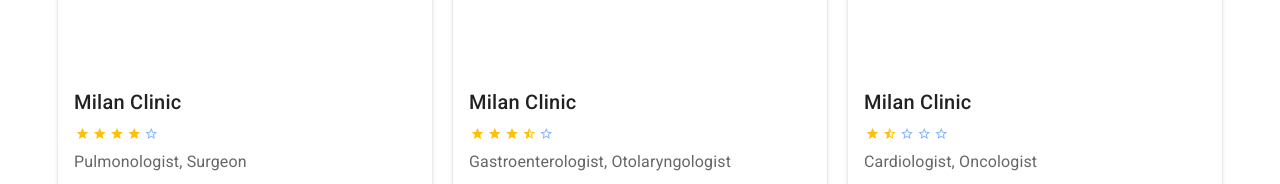
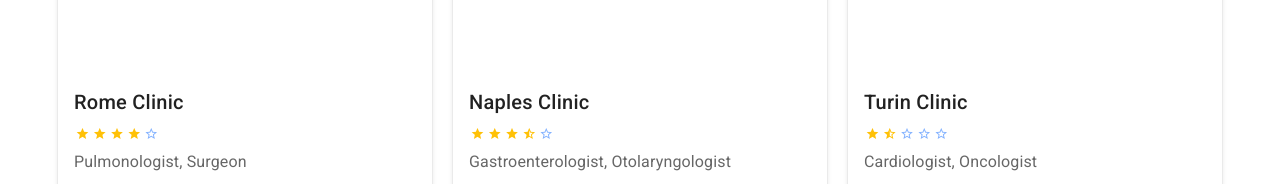
Before and after one commit to ho3einmolavi/health-care, a Nuxt app: page / in a window 1280 px wide. Shown: the part 292-476 px from the top of the page. Built offline with nearby package versions, Linux system fonts and the light colour scheme.

Commit message:
add cities

```diff
--- a/components/Clinic.vue
+++ b/components/Clinic.vue
@@ -10,7 +10,7 @@
 
     <v-img height="250" src="/img/clinic.jpg"></v-img>
 
-    <v-card-title>Milan Clinic</v-card-title>
+    <v-card-title>{{ randomCity() }} Clinic</v-card-title>
 
     <v-card-text>
       <v-row align="center" class="mx-0">
@@ -24,7 +24,9 @@
         ></v-rating>
       </v-row>
 
-      <div class="my-4 text-subtitle-1">{{ randomClinicCategories().join(", ") }}</div>
+      <div class="my-4 text-subtitle-1">
+        {{ randomClinicCategories().join(", ") }}
+      </div>
 
       <div>
         You need good healthcare. Most of all, you need a trusted resource who
@@ -67,6 +69,20 @@ export default {
     return {
       loading: false,
       selection: [],
+      cities: [
+        "Milan",
+        "Rome",
+        "Padova",
+        "Turin",
+        "Florence",
+        "Genoa",
+        "Bologna",
+        "Naples",
+        "Bari",
+        "Pisa",
+        "Catania",
+        "venice",
+      ],
       categories: [
         "Dentist",
         "Psychologist",
@@ -104,6 +120,10 @@ export default {
     randomClinicCategories() {
       return this.categories.sort(() => 0.5 - Math.random()).slice(0, 2);
     },
+
+    randomCity() {
+      return this.cities[Math.floor(Math.random() * this.cities.length)];
+    },
   },
 };
 </script>
```
